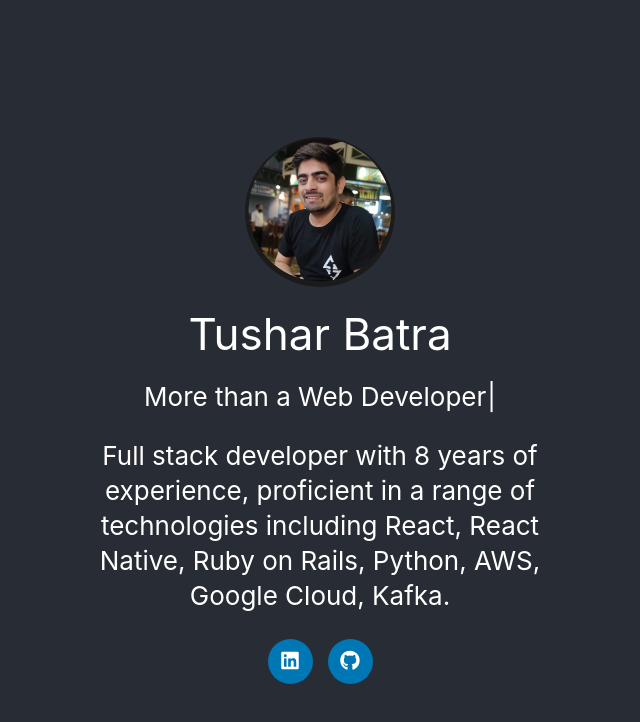
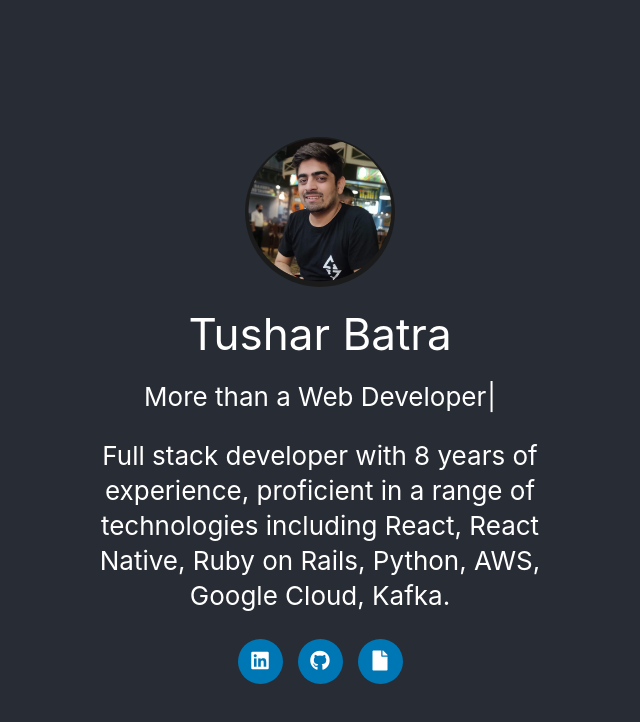
Before and after one commit to tushar0837/portfolio, a React (Create React App) app: page / in a window 1280 px wide. Shown: the top 722 px of the page, without its empty margins (320-960 px from the left). Built offline with nearby package versions, Linux system fonts and the light colour scheme.

Commit message:
chore: added tooltip and resume

```diff
--- a/package.json
+++ b/package.json
@@ -10,6 +10,7 @@
     "react-dom": "^18.2.0",
     "react-router-dom": "^6.4.2",
     "react-scripts": "5.0.1",
+    "react-tooltip": "^5.28.0",
     "typewriter-effect": "^2.21.0",
     "web-vitals": "^2.1.4"
   },
--- a/src/App.js
+++ b/src/App.js
@@ -1,11 +1,13 @@
 import './App.css';
 import Typewriter from 'typewriter-effect';
-
-
+import { Tooltip } from 'react-tooltip';
 
 function App() {
   return (
     <div className="App">
+      <Tooltip id="resume" />
+      <Tooltip id="github" />
+      <Tooltip id="linkedin" />
       <div className="App-header">
         <img
           src="/pp.png"
@@ -30,23 +32,9 @@ function App() {
         <div>
          <p className="summary">Full stack developer with 8 years of experience, proficient in a range of technologies including React, React Native, Ruby on Rails, Python, AWS, Google Cloud, Kafka.</p>
         </div>
-        {/* <a
-          href="/resume.pdf"
-          download="Tushar_Batra_Resume.pdf"
-          style={{
-            display: 'inline-block',
-            padding: '10px 20px',
-            backgroundColor: '#676767',
-            color: 'white',
-            textDecoration: 'none',
-            borderRadius: '8px',
-            marginTop: '20px'
-          }}
-        >
-          Download Resume
-        </a> */}
         <div>
         <a
+            data-tooltip-id="linkedin" data-tooltip-content="LinkedIn"
             href="https://www.linkedin.com/in/tushar0837/"
             target="_blank"
             rel="noopener noreferrer"
@@ -65,6 +53,7 @@ function App() {
             <i className="fab fa-linkedin"></i>
           </a>
           <a
+           data-tooltip-id="github" data-tooltip-content="GitHub"
             href="https://www.github.com/tushar0837/"
             target="_blank"
             rel="noopener noreferrer"
@@ -83,6 +72,27 @@ function App() {
           >
             <i className="fab fa-github"></i>
           </a>
+
+          <a
+           data-tooltip-id="resume" data-tooltip-content="Resume"
+            href="https://bit.ly/batra-resume"
+            target="_blank"
+            rel="noopener noreferrer"
+            style={{
+              display: 'inline-block',
+              padding: '10px',
+              backgroundColor: '#0077B5',
+              color: 'white',
+              textDecoration: 'none',
+              borderRadius: '100%',
+              fontSize: '20px',
+              height: 25,
+              width: 25,
+              marginLeft: 15
+            }}
+          >
+            <i className="fas fa-file"></i>
+          </a>
           </div>
       </div>
     </div>
```
Also changed, not shown: 1 other file (tests, documents, lock files or other folders).
